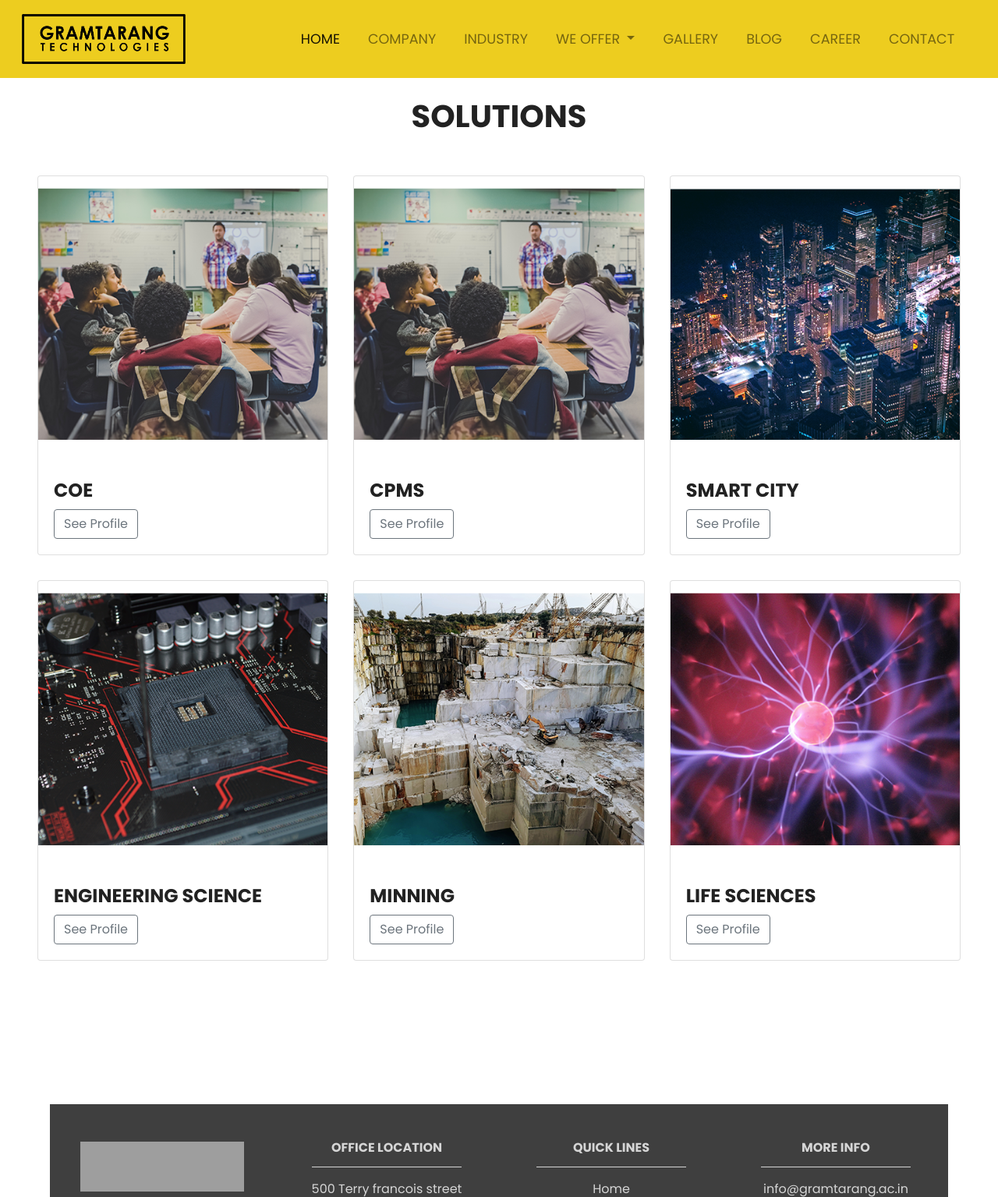
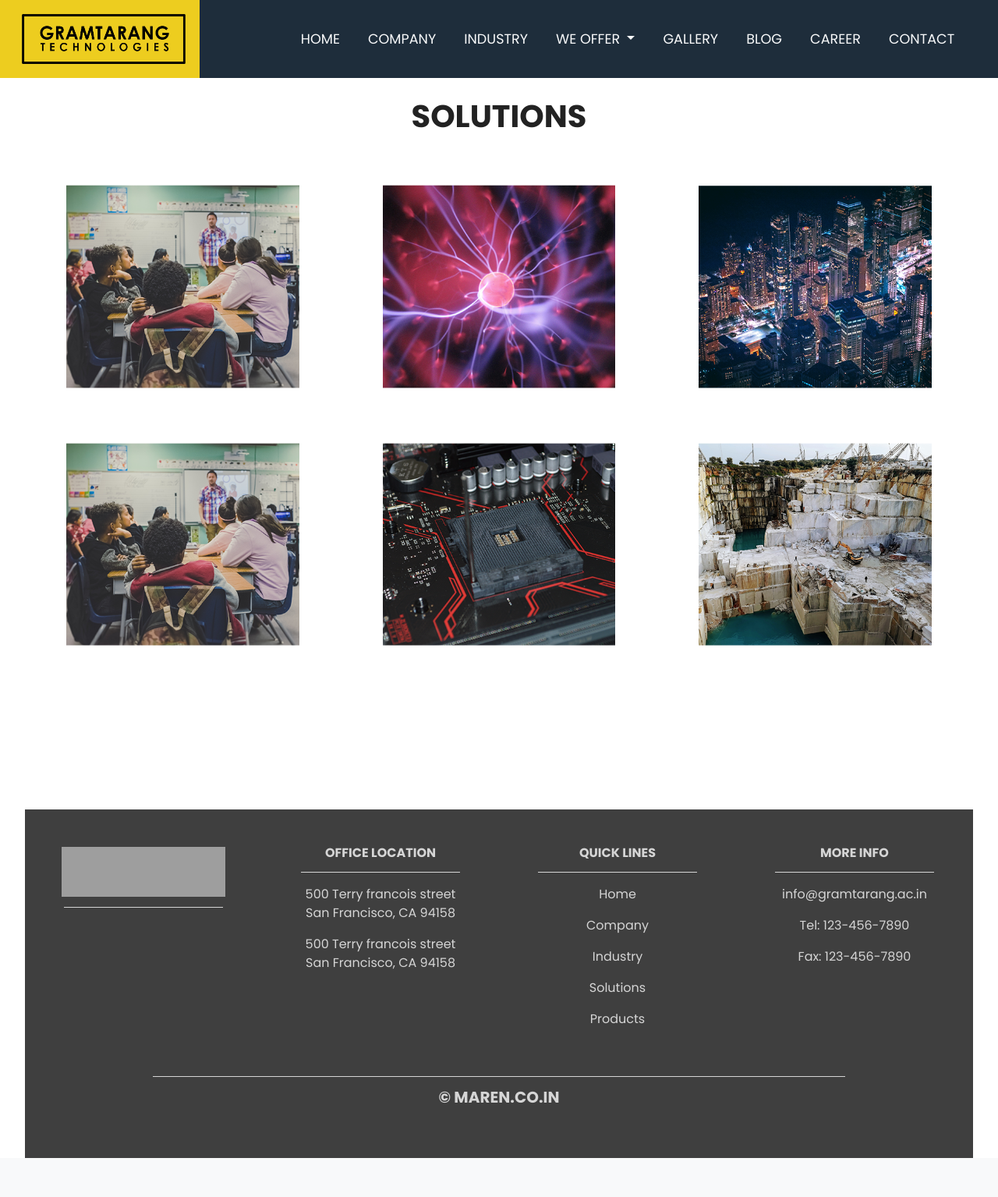
Before and after one commit to RakeshKRay/gt-tech, a PHP site: page /solution.html in a window 1280 px wide. Shown: the top 1535 px of the page at 78% size. After the commit the page ends 1485 px from the top, so only its background shows below. Run offline with PHP 8.4, Linux system fonts and the light colour scheme; some libraries are stand-ins or nearby versions; grey boxes are pictures that could not be loaded.

Commit message:
navbar and dim effect

```diff
--- a/css/style.css
+++ b/css/style.css
@@ -14,7 +14,6 @@ section {
     margin-right: 2rem;
 }
 
-
 .header {
     position: fixed;
     top: 0;
@@ -24,13 +23,9 @@ section {
     z-index: 10000;
     transition: all 0.2s ease-in-out;
     height: 80px;
-    background-color: #EDCD1F;
+    background-color: #D3D3D3;
     text-align: center;
     line-height: 30px;
-}
-
-.navbar-content {
-    color: black;
 }
 
 .navbar {
@@ -46,7 +41,7 @@ section {
 }
 
 .nav-bg-light {
-    background-color: #EDCD1F !important;
+    background-color: #C6C6C6 !important;
 }
 
 .carousel-inner img {
@@ -383,3 +378,57 @@ Large (lg) devices (desktops, 992px and up)
 Extra (xl) large devices (large desktops, 1200px and up)
 @media (min-width: 1200px) { ... }
 */
+
+
+.navbar{
+background: -webkit-linear-gradient(left,  rgb(255,255,255) 0%,rgb(255,255,255) 20%,rgb(125,185,232) 20%); /* Chrome10-25,Safari5.1-6 */
+background: linear-gradient(to right,  rgb(237,205,31) 0%,rgb(237,205,31) 20%,rgb(30,45,59) 20%); /* W3C, IE10+, FF16+, Chrome26+, Opera12+, Safari7+ */
+filter: progid:DXImageTransform.Microsoft.gradient( startColorstr='#edcd1f', endColorstr='#7db9e8',GradientType=1 ); /* IE6-9 */
+
+}
+
+/*********************** for the dim effect start*******************/
+
+.wrapper{
+font-family:sans-serif;
+width: 80%;
+margin: 0 auto;
+position:relative;
+}
+.wrapper img{
+opacity: 1;
+display: block;
+width:100%;
+height: auto;
+transition: .5s ease;
+}
+.content{
+position: absolute;
+top:45%;
+left: 50%;
+transform: translate(-50%, -50%);
+-ms-transform: translate(-50%, -50%);
+text-transform: uppercase;
+font-size: 40px;
+color:#0f0f0f;
+white-space: nowrap;
+overflow: hidden
+}
+.content a{
+font-size: 15px;
+display: block;
+background-color: #ff771d;
+text-align: center;
+padding: 10px;
+cursor: pointer
+}
+.overlay{
+opacity: 0
+}
+.wrapper:hover img{
+opacity: .5
+}
+.wrapper:hover .overlay{
+opacity: 1
+}
+/*********************** for the dim effect end*******************/
--- a/solution.html
+++ b/solution.html
@@ -1,6 +1,5 @@
 <!DOCTYPE html>
 <html>
-
 <head>
 	<meta charset="utf-8">
     <meta name="viewport" content="width=device-width, initial-scale=1">
@@ -14,7 +13,6 @@
     <script src="https://use.fontawesome.com/releases/v5.0.8/js/all.js"></script>
     <link href="css/style.css" rel="stylesheet">
 </head>
-
 <body>
 	 <!-- Navigation -->
     <header>
@@ -26,37 +24,37 @@
                         <span class="navbar-toggler-icon"></span>
                     </button>
                     <div class="collapse navbar-collapse" id="navbarResponsive">
-                        <ul class="navbar-nav ml-auto">
+                        <ul class="navbar-nav ml-auto ">
                             <li class="nav-item active">
-                                <a class="nav-link" href="index.html">HOME</a>
+                                <a class="text-light nav-link" href="index.html">HOME</a>
                             </li>
                             <li class="nav-item">
-                                <a class="nav-link" href="company.html">COMPANY</a>
+                                <a class="text-light nav-link" href="company.html">COMPANY</a>
                             </li>
                             <li class="nav-item">
-                                <a class="nav-link" href="industry.html">INDUSTRY</a>
+                                <a class="text-light nav-link" href="industry.html">INDUSTRY</a>
                             </li>
                             <li class="nav-item dropdown">
-                                <a class="nav-link dropdown-toggle" href="#" id="navbardrop" data-toggle="dropdown">
+                   <a class="nav-link text-light dropdown-toggle" href="#" id="navbardrop" data-toggle="dropdown">
                     WE OFFER
                  </a>
-                                <div class="dropdown-menu" style="background-color: #D3D3D3;">
-                                    <a class="dropdown-item" href="solution.html">SOLUTIONS</a>
-                                    <a class="dropdown-item" href="product.html">PRODUCTS</a>
+                  <div class="dropdown-menu" style="background-color: #1e2d3b;">
+                  <a class="dropdown-item text-light" href="solution.html">SOLUTIONS</a>
+                  <a class="dropdown-item text-light" href="product.html">PRODUCTS</a>
                  </div>
                    </li>
 
                             <li class="nav-item">
-                                <a class="nav-link" href="gallery.html">GALLERY</a>
+                                <a class="nav-link text-light" href="Gallery.html">GALLERY</a>
                             </li>
                             <li class="nav-item">
-                                <a class="nav-link" href="blog.html">BLOG</a>
+                                <a class="nav-link text-light" href="blog.html">BLOG</a>
                             </li>
                             <li class="nav-item">
-                                <a class="nav-link" href="career.html">CAREER</a>
+                                <a class="nav-link text-light" href="career.html">CAREER</a>
                             </li>
                             <li class="nav-item">
-                                <a class="nav-link" href="contact.html">CONTACT</a>
+                                <a class="nav-link text-light" href="contact.html">CONTACT</a>
                             </li>
                         </ul>
                     </div>
@@ -70,65 +68,68 @@
         <div class="container-fluid padding">
             <div class="row padding">
                 <div class="col-md-4">
-                    <div class="card">
-                        <img class="card-img-top" src="img/coe.png">
-                        <div class="card-body">
-                            <h4 class="card-title">COE</h4>
-                            <a href="#" class="btn btn-outline-secondary">See Profile</a>
+                   <div class="wrapper">
+                    <img class="rounded" src="img/coe.png">
+                    <div class="overlay">
+                    <div class="content text-center">
+                    <h4>COE</h4><a>read more</a>
+                    </div>
                     </div>
                     </div>
                 </div>
                 <div class="col-md-4">
-                    <div class="card">
-                        <img class="card-img-top" src="img/coe.png">
-                        <div class="card-body">
-                            <h4 class="card-title">CPMS</h4>
-
-                            <a href="#" class="btn btn-outline-secondary">See Profile</a>
+                    <div class="wrapper">
+                    <img class="rounded" src="img/bio.png">
+                    <div class="overlay">
+                    <div class="content text-center">
+                    <h4>BIO</h4><a>read more</a>
+                    </div>
                     </div>
                     </div>
                 </div>
                 <div class="col-md-4">
-                    <div class="card">
-                        <img class="card-img-top" src="img/smart%20city.png">
-                        <div class="card-body">
-                            <h4 class="card-title">Smart City</h4>
-
-                            <a href="#" class="btn btn-outline-secondary">See Profile</a>
+                    <div class="wrapper">
+                    <img class="rounded" src="img/smart%20city.png">
+                    <div class="overlay">
+                    <div class="content text-center">
+                    <h4>Smart City</h4><a>read more</a>
+                    </div>
                     </div>
                     </div>
                 </div>
                 <div class="col-md-4">
-                    <div class="card">
-                        <img class="card-img-top" src="img/engg%20services.png">
-                        <div class="card-body">
-                            <h4 class="card-title">Engineering Science</h4>
-                            <a href="#" class="btn btn-outline-secondary">See Profile</a>
+                    <div class="wrapper">
+                    <img class="rounded" src="img/coe.png">
+                    <div class="overlay">
+                    <div class="content text-center">
+                    <h4>COE</h4><a>read more</a>
+                    </div>
                     </div>
                     </div>
                 </div>
                 <div class="col-md-4">
-                    <div class="card">
-                        <img class="card-img-top" src="img/mining.png">
-                        <div class="card-body">
-                            <h4 class="card-title">Minning</h4>
-
-                            <a href="#" class="btn btn-outline-secondary">See Profile</a>
+                    <div class="wrapper">
+                    <img class="rounded" src="img/engg%20services.png">
+                    <div class="overlay">
+                    <div class="content text-center">
+                        <h4>Engineering Science</h4><a>read more</a>
+                    </div>
                     </div>
                     </div>
                 </div>
                 <div class="col-md-4">
-                    <div class="card">
-                        <img class="card-img-top" src="img/bio.png">
-                        <div class="card-body">
-                            <h4 class="card-title">Life Sciences</h4>
-
-                            <a href="#" class="btn btn-outline-secondary">See Profile</a>
+                    <div class="wrapper">
+                    <img class="rounded" src="img/mining.png">
+                    <div class="overlay">
+                    <div class="content text-center">
+                    Minning<a>read more</a>
                     </div>
                     </div>
                     </div>
                 </div>
             </div>
+        </div>
+    </section>
 <!--- Footer -->
     <section style="" id="contact">
         <footer>
@@ -171,6 +172,6 @@
                 </div>
             </div>
         </footer>
+    </section>
 </body>
-
 </html>
```
Also changed, not shown: blog.html (+11 -14 lines), career.html (+11 -14 lines), company.html (+10 -13 lines), contact.html (+11 -11 lines), gallery.html (+11 -14 lines), index.html (+15 -15 lines), industry.html (+11 -14 lines), product.html (+11 -11 lines). Lines whose indentation alone changed are shown as unchanged.
